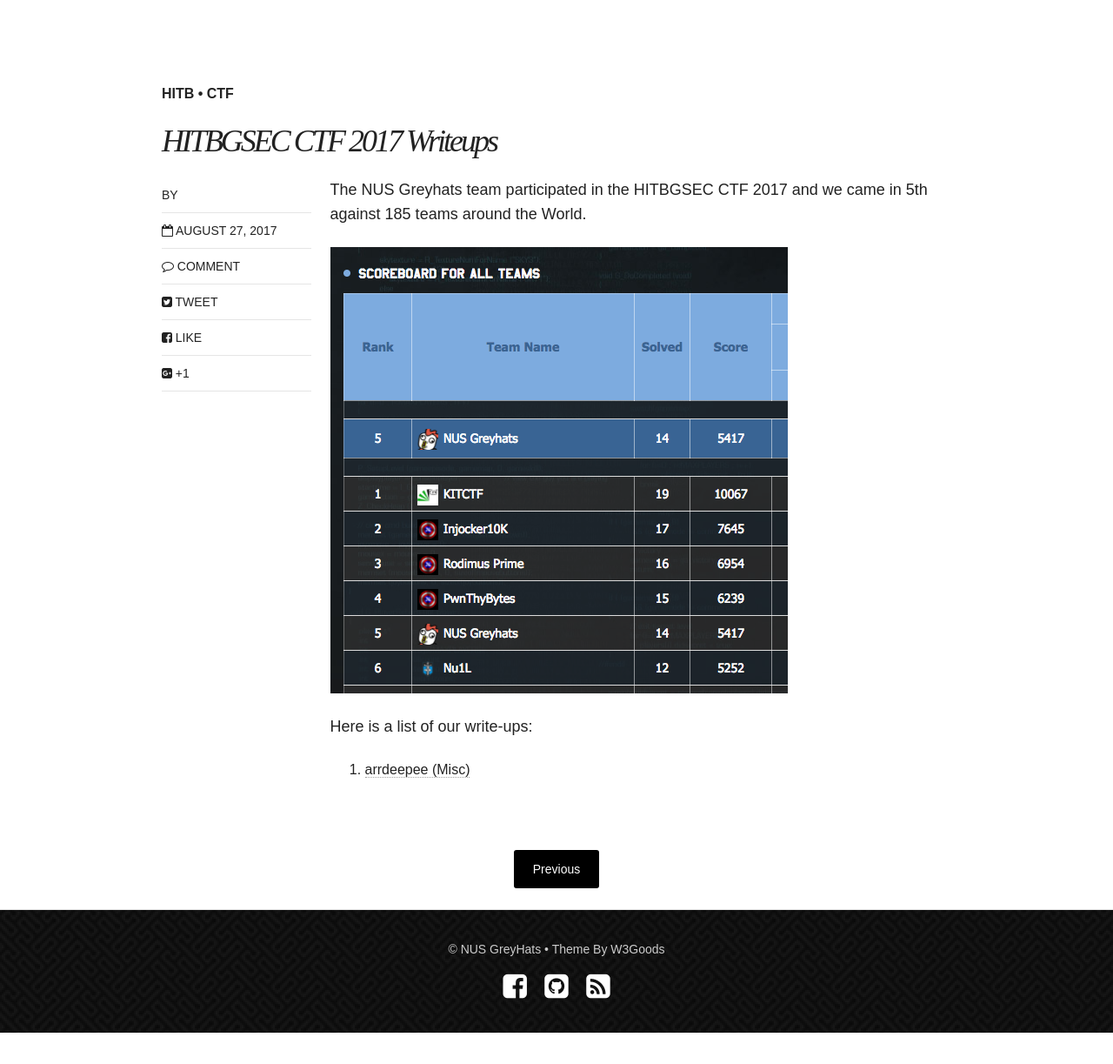
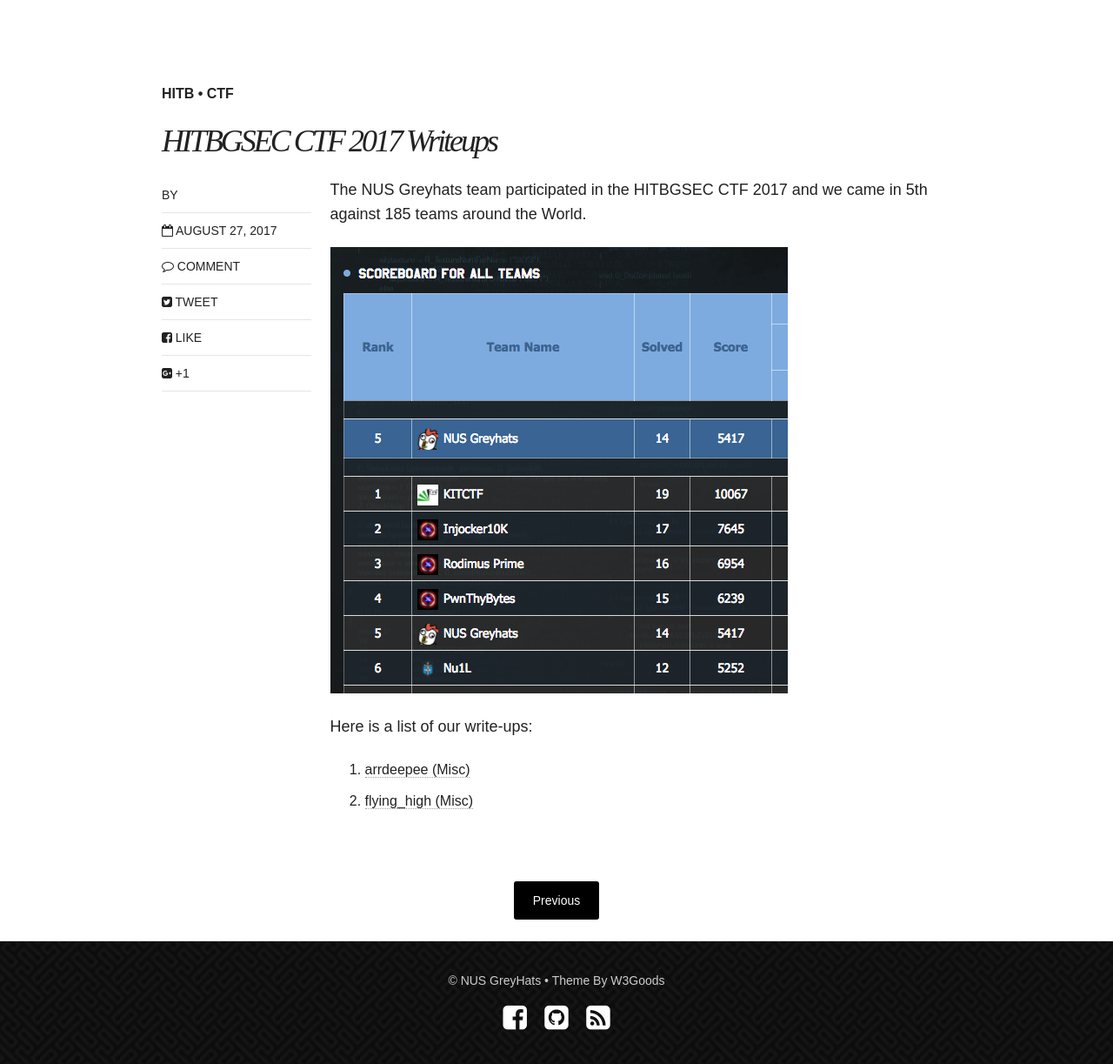
Before and after one commit to NUSGreyhats/write-ups, a Jekyll site: the page built from _posts/2017-08-27-hitbgsec2017.md, in a window 1280 px wide. Shown: the whole page at 87% size. Built offline with Jekyll 4.4.1, drawn with Linux system fonts in a browser that asks for light colours; nearby versions of some CDN libraries; comment, search, counter and statistics services are not loaded; before the commit the page ends 1187 px from its top, so only the background shows below that.

Commit message:
Added the flying high writeup.

```diff
--- a/_posts/2017-08-27-hitbgsec2017.md
+++ b/_posts/2017-08-27-hitbgsec2017.md
@@ -21,3 +21,4 @@
 Here is a list of our write-ups:
 
 1. [arrdeepee (Misc)](https://nandynarwhals.org/hitbgsec2017-arrdeepee/)
+2. [flying\_high (Misc)](https://nandynarwhals.org/hitbgsec2017-flyinghigh/)
```
